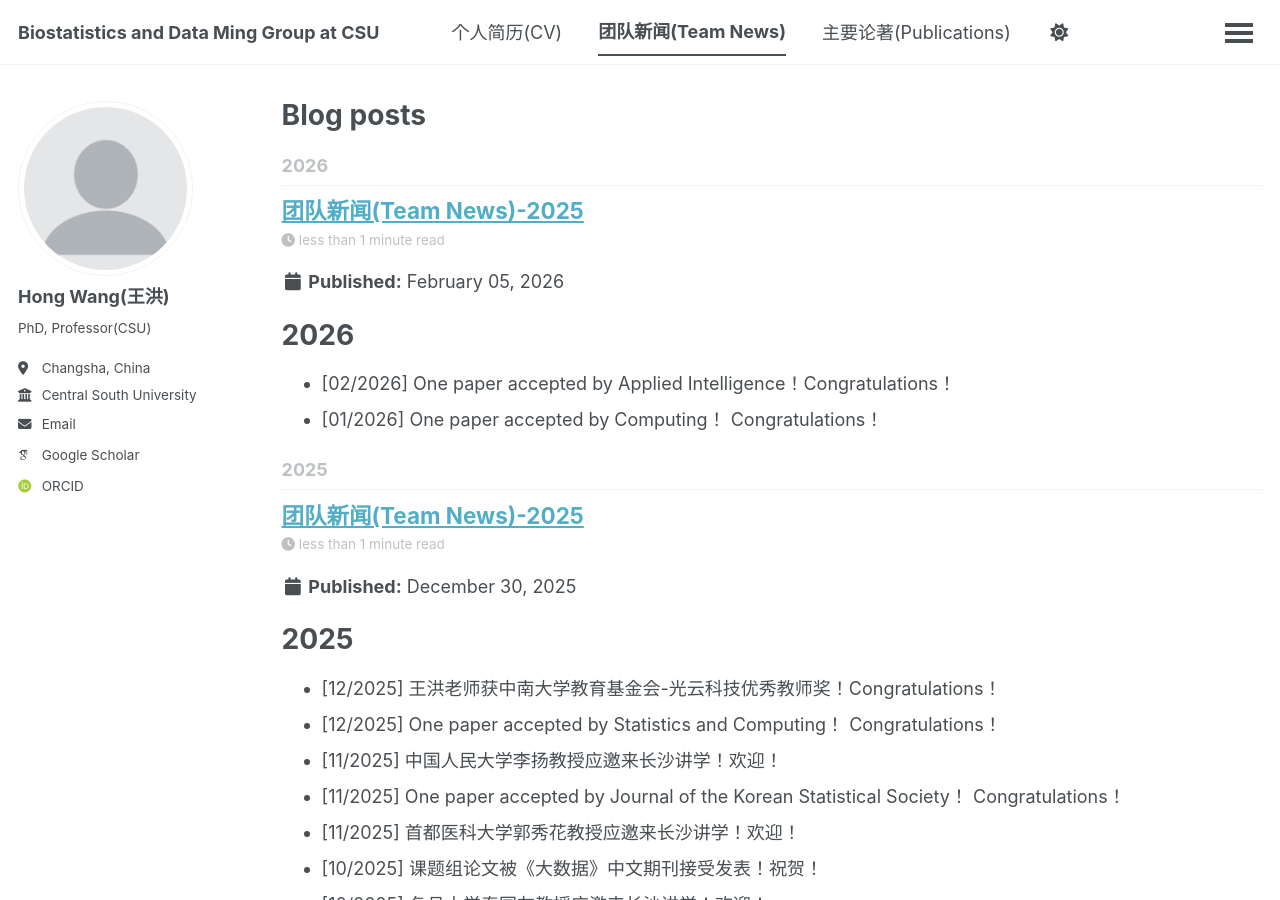
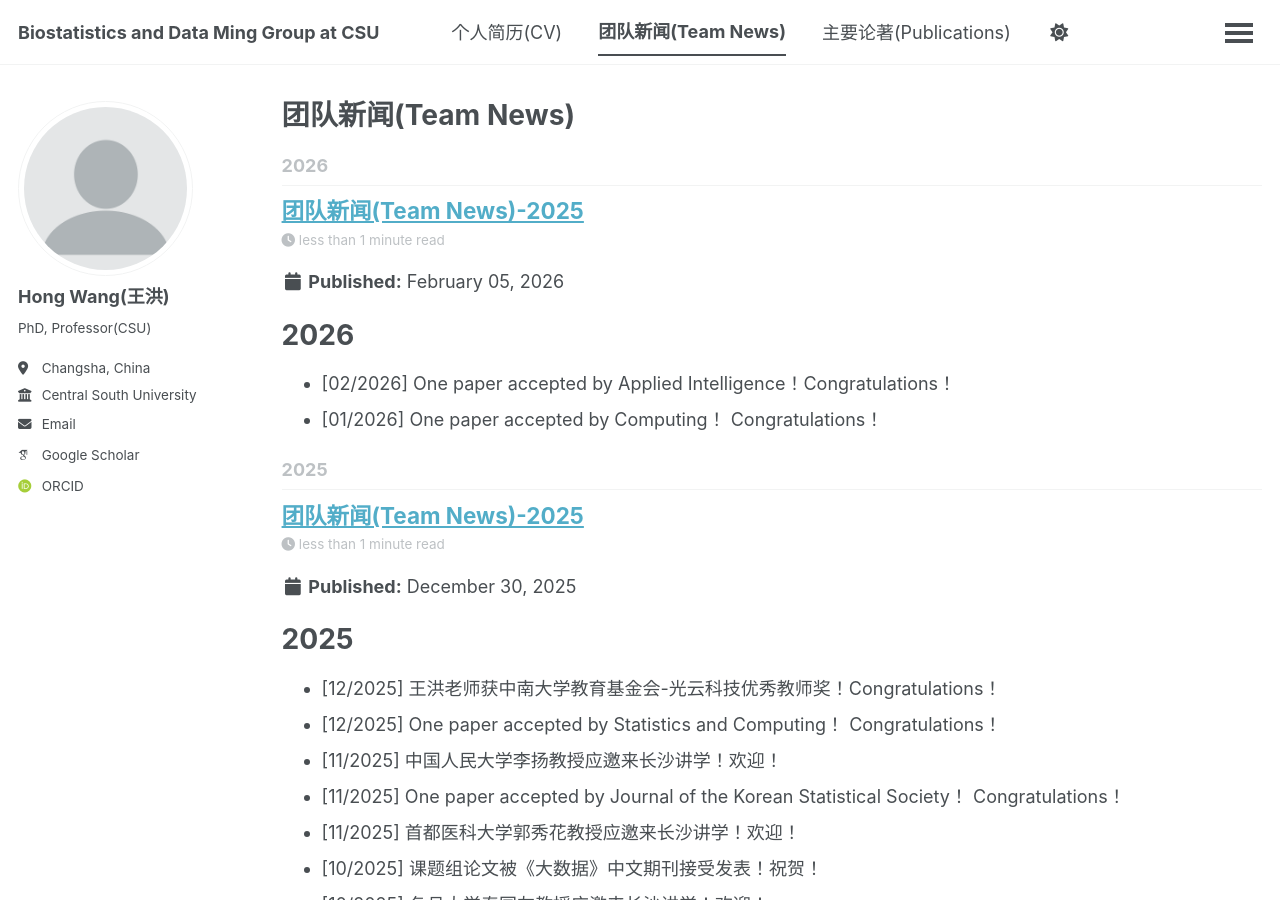
Before and after one commit to whcsu/whcsu.github.io, a Jekyll site: the page built from _pages/year-archive.html, in a window 1280 px wide and 900 px high. Built offline with Jekyll 4.4.1, drawn with Linux system fonts in a browser that asks for light colours; some web fonts are replaced; a script bundle is joined from its source files by our own code; library files that are not in the unit come from our copies.

Commit message:
Change title to '团队新闻(Team News)'

```diff
--- a/_pages/year-archive.html
+++ b/_pages/year-archive.html
@@ -1,7 +1,7 @@
 ---
 layout: archive
 permalink: /year-archive/
-title: "Blog posts"
+title: "团队新闻(Team News)"
 author_profile: true
 redirect_from:
   - /wordpress/blog-posts/
```
